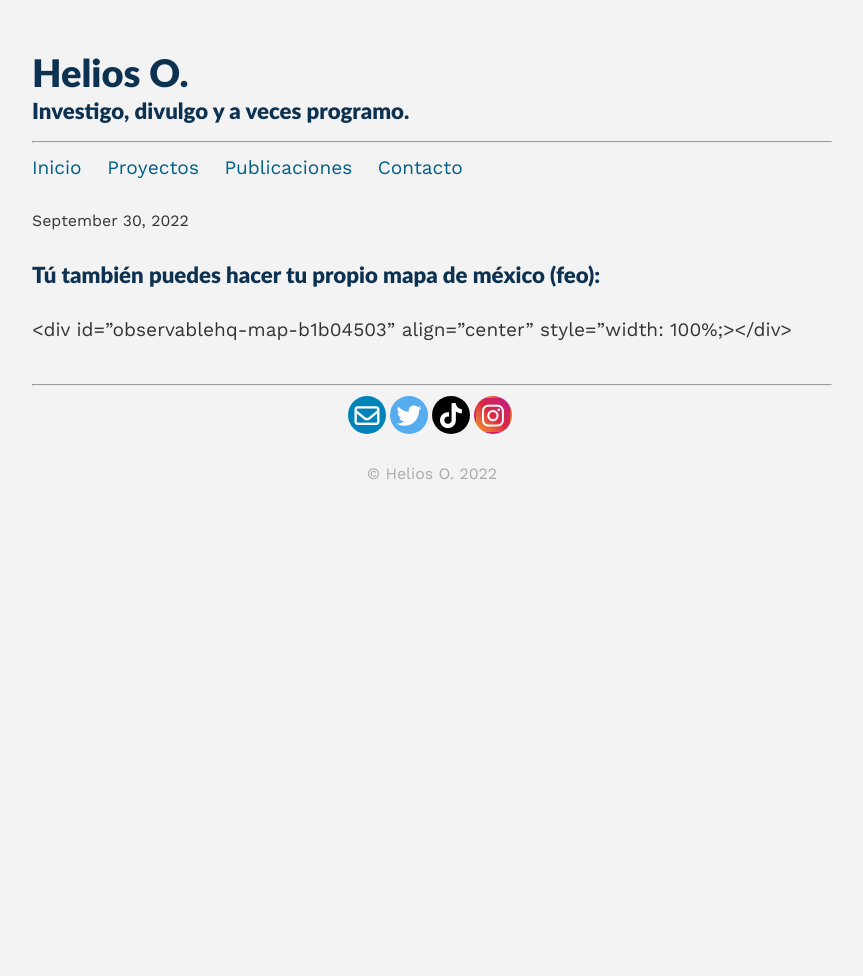
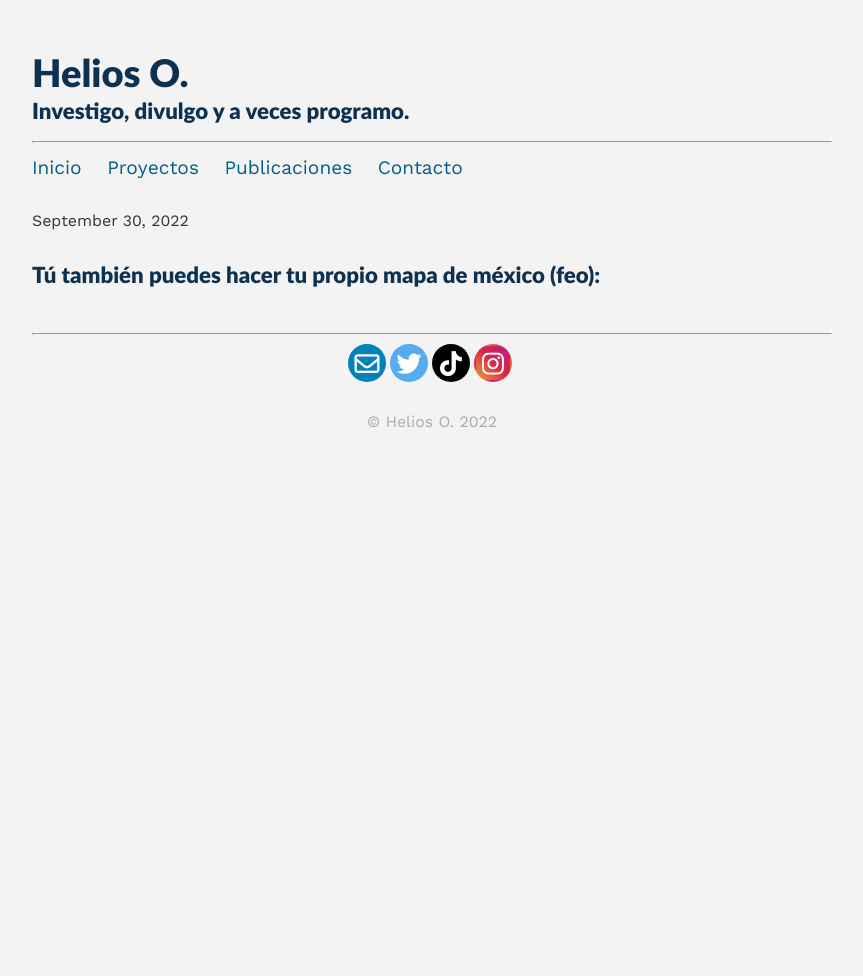
Before and after one commit to Heliouz/Heliouz.github.io, a Jekyll site: the page built from _projects/uglymex.md, in a window 1280 px wide. Shown: the whole page, without its empty margins (208-1071 px from the left). Built offline with Jekyll 4.4.1, drawn with Linux system fonts in a browser that asks for light colours.

Commit message:
Update uglymex.md

```diff
--- a/_projects/uglymex.md
+++ b/_projects/uglymex.md
@@ -10,7 +10,7 @@ description: Generador de mapas de méxico (pero feos)
 
 
 
-<div id="observablehq-map-b1b04503" align="center" style="width: 100%;></div>
+<div id="observablehq-map-b1b04503" align="center" style="width: 100%;"></div>
 <div id="observablehq-viewof-fillWeight-b1b04503"></div>
 <div id="observablehq-viewof-hachureGap-b1b04503"></div>
 <div id="observablehq-viewof-bowing-b1b04503"></div>
```
